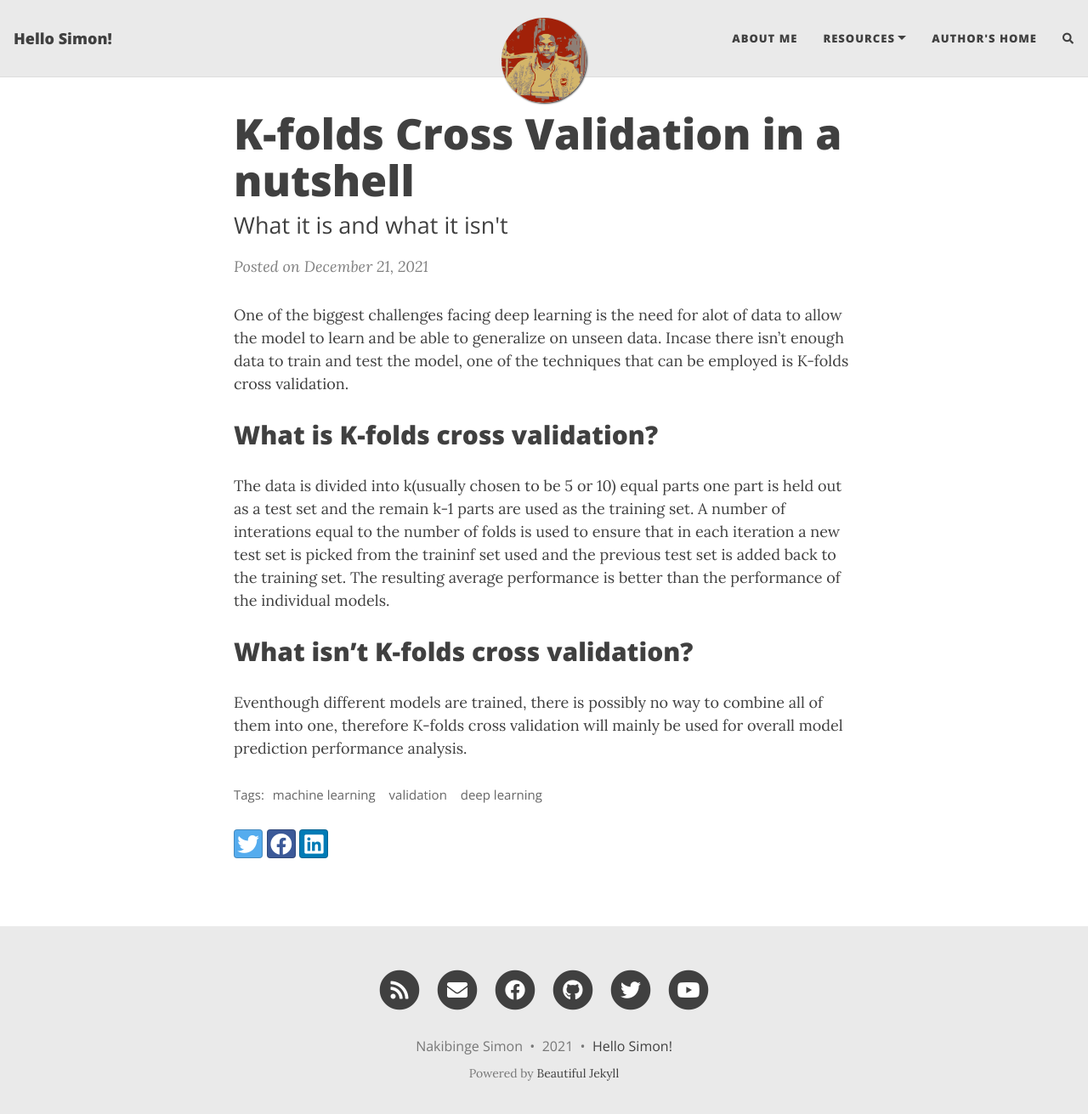
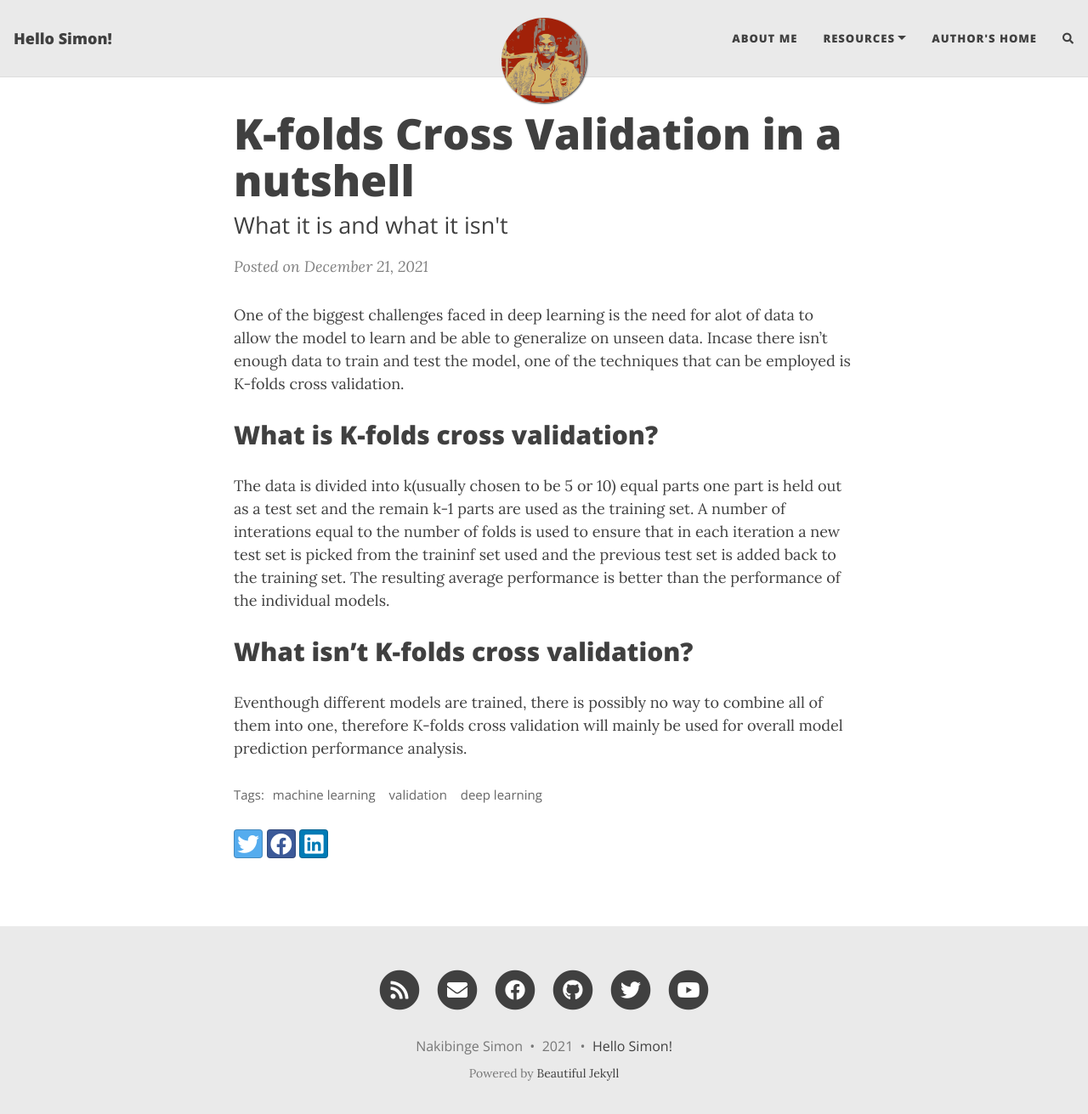
Before and after one commit to SimonAndro/SimonAndro.github.io, a Jekyll site: the page built from _posts/2021-12-21-k-folds-cross-validation-in-a-nutshell.md, in a window 1280 px wide and 1324 px high. Shown: the top 1311 px of the window at 85% size. Built offline with Jekyll 4.4.1, drawn with Linux system fonts in a browser that asks for light colours; nearby versions of some CDN libraries; comment, search, counter and statistics services are not loaded.

Commit message:
post edit

```diff
--- a/_posts/2021-12-21-k-folds-cross-validation-in-a-nutshell.md
+++ b/_posts/2021-12-21-k-folds-cross-validation-in-a-nutshell.md
@@ -8,7 +8,7 @@ tags: [machine learning, validation, deep learning]
 comments: true
 ---
 
-One of the biggest challenges facing deep learning is the need for alot of data to allow the model to learn and be able to generalize on unseen data. Incase there isn't enough data to train and test the model, one of the techniques that can be employed is K-folds cross validation.
+One of the biggest challenges faced in deep learning is the need for alot of data to allow the model to learn and be able to generalize on unseen data. Incase there isn't enough data to train and test the model, one of the techniques that can be employed is K-folds cross validation.
 
 ## What is K-folds cross validation?
 
```
